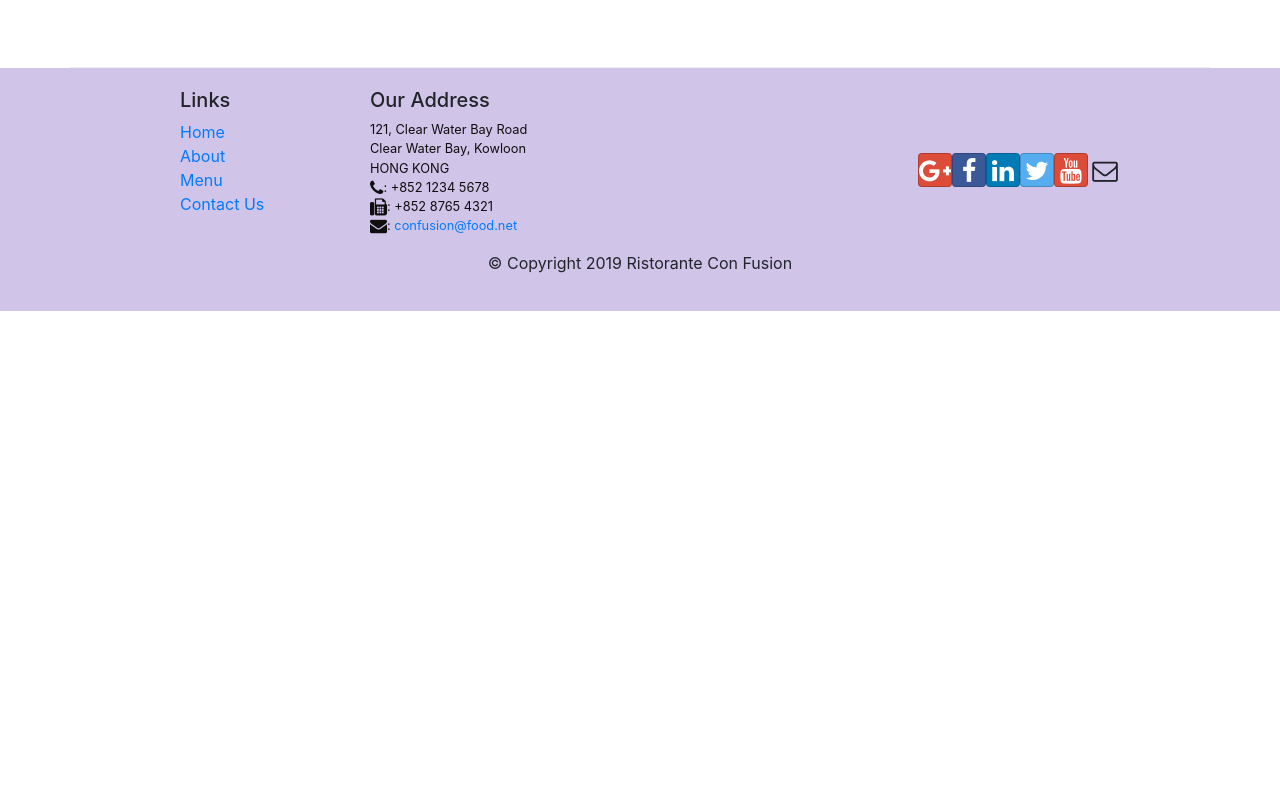
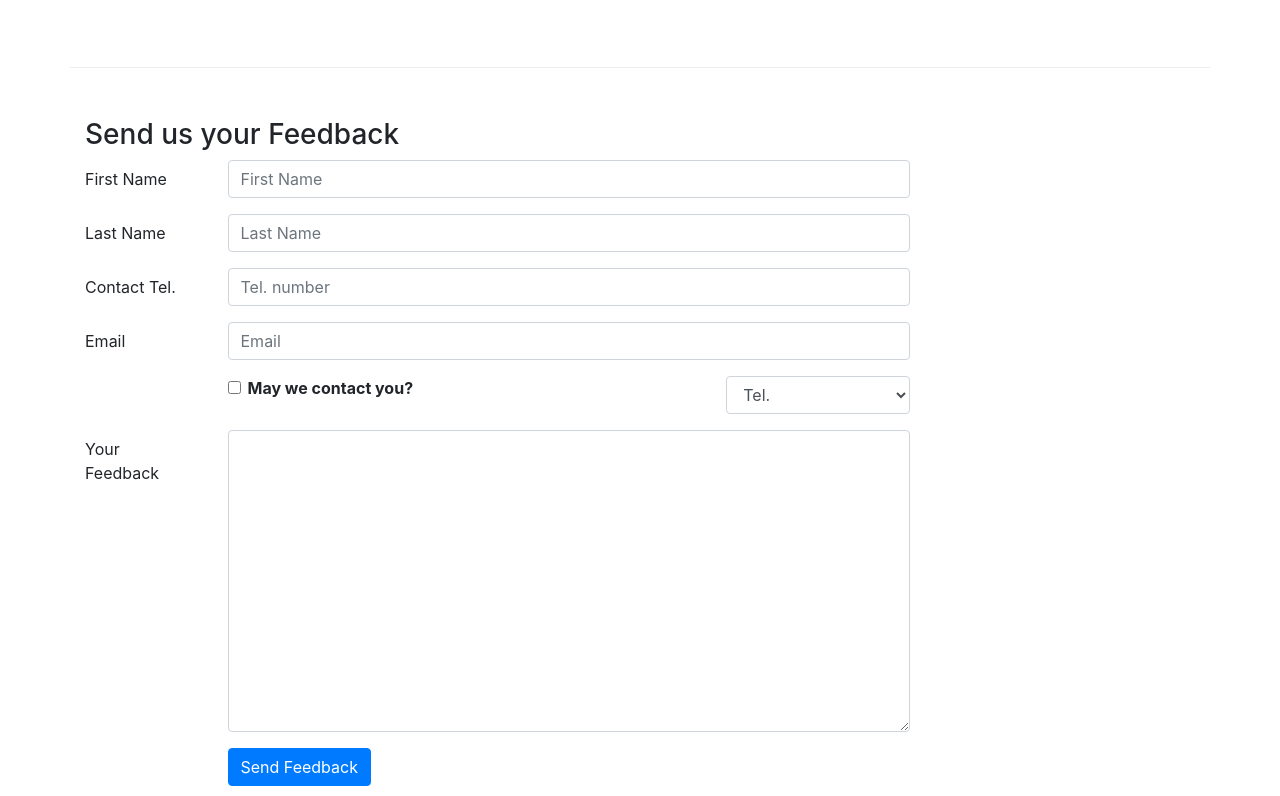
Before and after one commit to avas27/React-App, a React (Create React App) app: page /contactus in a window 1280 px wide. Shown: the part 824-1620 px from the top of the page. Before the commit the page ends 1135 px from the top, so only its background shows below. Built offline with nearby package versions, Linux system fonts and the light colour scheme.

Commit message:
Controlled Form

```diff
--- a/src/components/ContactComponent.js
+++ b/src/components/ContactComponent.js
@@ -1,8 +1,48 @@
-import React from "react";
-import { Breadcrumb, BreadcrumbItem } from "reactstrap";
+import React, { Component } from "react";
+import {
+  Breadcrumb,
+  BreadcrumbItem,
+  Button,
+  Form,
+  FormGroup,
+  Label,
+  Input,
+  Col
+} from "reactstrap";
 import { Link } from "react-router-dom";
 
-function Contact(props) {
+class Contact extends Component {
+  constructor(props) {
+    super(props);
+
+    this.handleInputChange = this.handleInputChange.bind(this);
+    this.handleSubmit = this.handleSubmit.bind(this);
+
+    this.state = {
+      firstname: "",
+      lastname: "",
+      telnum: "",
+      email: "",
+      agree: false,
+      contactType: "Tel.",
+      message: ""
+    };
+  }
+  handleInputChange(event) {
+    const target = event.target;
+    const value = target.type == "checkbox" ? target.checked : target.value;
+    const name = target.name;
+
+    this.setState({
+      [name]: value
+    });
+  }
+
+  handleSubmit(event) {
+    event.preventDefault();
+    alert(JSON.stringify(this.state));
+  }
+  render() {
     return (
       <div className="container">
         <div className="row">
@@ -63,8 +103,126 @@
             </div>
           </div>
         </div>
+        <div className="row row-content">
+          <div className="col-12">
+            <h3>Send us your Feedback</h3>
+          </div>
+          <div className="col-12 col-md-9">
+            <Form onSubmit={this.handleSubmit}>
+              <FormGroup row>
+                <Label htmlFor="firstname" md={2}>
+                  First Name
+                </Label>
+                <Col md={10}>
+                  <Input
+                    type="text"
+                    id="firstname"
+                    name="firstname"
+                    placeholder="First Name"
+                    value={this.state.firstname}
+                    onChange={this.handleInputChange}
+                  />
+                </Col>
+              </FormGroup>
+              <FormGroup row>
+                <Label htmlFor="lastname" md={2}>
+                  Last Name
+                </Label>
+                <Col md={10}>
+                  <Input
+                    type="text"
+                    id="lastname"
+                    name="lastname"
+                    placeholder="Last Name"
+                    value={this.state.lastname}
+                    onChange={this.handleInputChange}
+                  />
+                </Col>
+              </FormGroup>
+              <FormGroup row>
+                <Label htmlFor="telnum" md={2}>
+                  Contact Tel.
+                </Label>
+                <Col md={10}>
+                  <Input
+                    type="tel"
+                    id="telnum"
+                    name="telnum"
+                    placeholder="Tel. number"
+                    value={this.state.telnum}
+                    onChange={this.handleInputChange}
+                  />
+                </Col>
+              </FormGroup>
+              <FormGroup row>
+                <Label htmlFor="email" md={2}>
+                  Email
+                </Label>
+                <Col md={10}>
+                  <Input
+                    type="email"
+                    id="email"
+                    name="email"
+                    placeholder="Email"
+                    value={this.state.email}
+                    onChange={this.handleInputChange}
+                  />
+                </Col>
+              </FormGroup>
+              <FormGroup row>
+                <Col md={{ size: 6, offset: 2 }}>
+                  <FormGroup check>
+                    <Label check>
+                      <Input
+                        type="checkbox"
+                        name="agree"
+                        checked={this.state.agree}
+                        onChange={this.handleInputChange}
+                      />{" "}
+                      <strong>May we contact you?</strong>
+                    </Label>
+                  </FormGroup>
+                </Col>
+                <Col md={{ size: 3, offset: 1 }}>
+                  <Input
+                    type="select"
+                    name="contactType"
+                    value={this.state.contactType}
+                    onChange={this.handleInputChange}
+                  >
+                    <option>Tel.</option>
+                    <option>Email</option>
+                  </Input>
+                </Col>
+              </FormGroup>
+              <FormGroup row>
+                <Label htmlFor="message" md={2}>
+                  Your Feedback
+                </Label>
+                <Col md={10}>
+                  <Input
+                    type="textarea"
+                    id="message"
+                    name="message"
+                    rows="12"
+                    value={this.state.message}
+                    onChange={this.handleInputChange}
+                  ></Input>
+                </Col>
+              </FormGroup>
+              <FormGroup row>
+                <Col md={{ size: 10, offset: 2 }}>
+                  <Button type="submit" color="primary">
+                    Send Feedback
+                  </Button>
+                </Col>
+              </FormGroup>
+            </Form>
+          </div>
+        </div>
       </div>
     );
   }
+}
 
 export default Contact;
```
Lines whose indentation alone changed are shown as unchanged.
